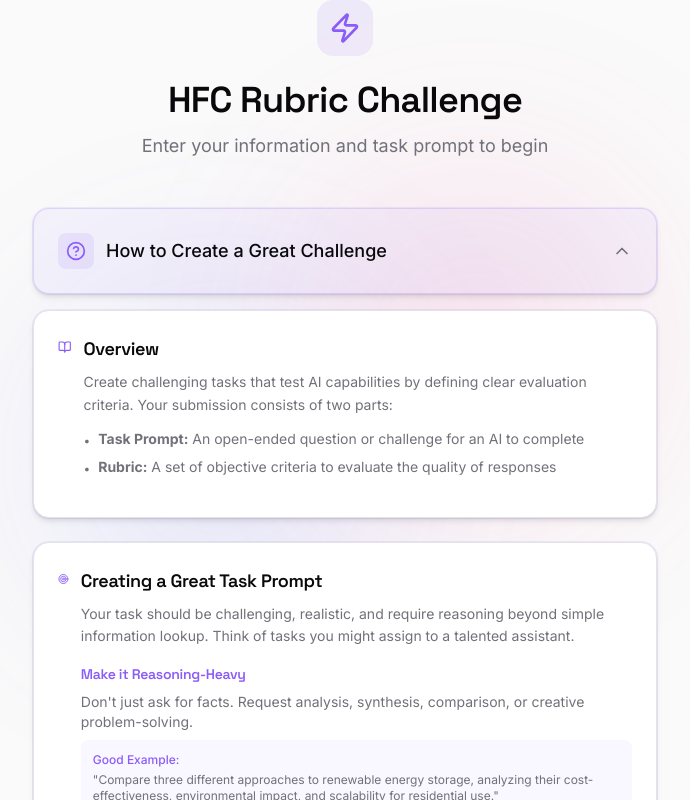
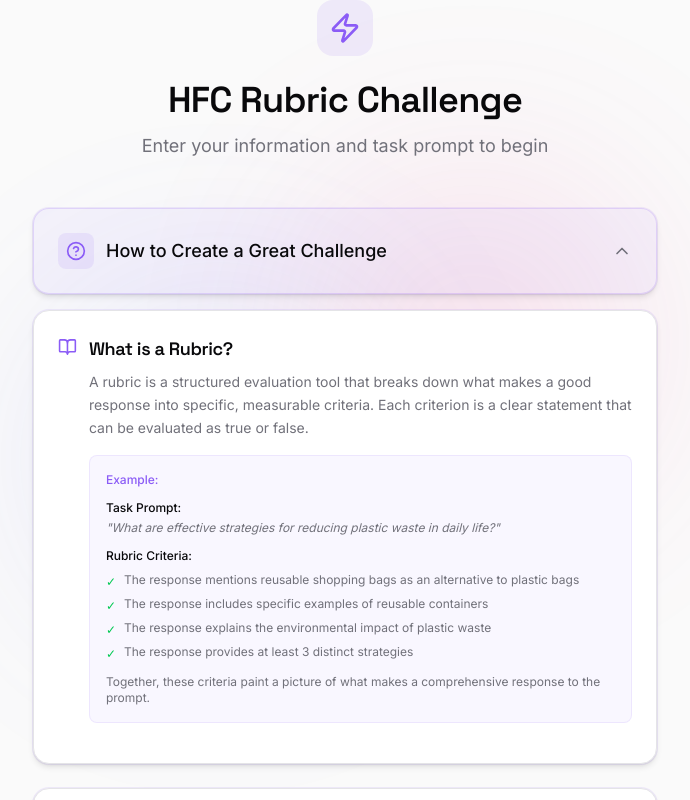
Before and after one commit to zach-kirshner/rubric-challenge, a Next.js app: page /prompt in a window 1280 px wide. Both pictures are taken after a click on the button "How to Create a Great Challenge". Shown: the top 800 px of the page, without its empty margins (295-985 px from the left). Built offline with nearby package versions, Linux system fonts and the light colour scheme.

Commit message:
Improve instructions with clearer rubric explanation and better examples

```diff
--- a/src/app/prompt/page.tsx
+++ b/src/app/prompt/page.tsx
@@ -218,26 +218,56 @@ export default function PromptPage() {
 
           {showInstructions && (
             <div className="mt-4 space-y-6 animate-slide-down">
-              {/* Overview */}
+              {/* What is a Rubric? */}
               <div className="card card-elevated">
                 <div className="flex items-start gap-3 mb-4">
                   <BookOpen className="w-5 h-5 mt-0.5" style={{ color: 'var(--gradient-mid)' }} />
+                  <div className="w-full">
+                    <h3 className="font-semibold text-lg mb-2">What is a Rubric?</h3>
+                    <p className="text-sm leading-relaxed mb-4" style={{ color: 'var(--color-muted-foreground)' }}>
+                      A rubric is a structured evaluation tool that breaks down what makes a good response into specific,
+                      measurable criteria. Each criterion is a clear statement that can be evaluated as true or false.
+                    </p>
+
+                    {/* Example */}
+                    <div className="p-4 rounded-lg" style={{ background: 'rgba(139, 92, 246, 0.05)', border: '1px solid rgba(139, 92, 246, 0.1)' }}>
+                      <p className="text-xs font-medium mb-3" style={{ color: 'var(--gradient-mid)' }}>Example:</p>
+
+                      <div className="space-y-3">
                         <div>
-                    <h3 className="font-semibold text-lg mb-2">Overview</h3>
-                    <p className="text-sm leading-relaxed" style={{ color: 'var(--color-muted-foreground)' }}>
-                      Create challenging tasks that test AI capabilities by defining clear evaluation criteria.
-                      Your submission consists of two parts:
+                          <p className="text-xs font-medium mb-1">Task Prompt:</p>
+                          <p className="text-xs italic" style={{ color: 'var(--color-muted-foreground)' }}>
+                            "What are effective strategies for reducing plastic waste in daily life?"
                           </p>
-                    <ul className="mt-3 space-y-2 text-sm" style={{ color: 'var(--color-muted-foreground)' }}>
+                        </div>
+
+                        <div>
+                          <p className="text-xs font-medium mb-2">Rubric Criteria:</p>
+                          <ul className="space-y-1.5 text-xs" style={{ color: 'var(--color-muted-foreground)' }}>
                             <li className="flex items-start gap-2">
-                        <span className="text-xs mt-1">•</span>
-                        <span><strong>Task Prompt:</strong> An open-ended question or challenge for an AI to complete</span>
+                              <span className="text-green-500 mt-0.5">✓</span>
+                              <span>The response mentions reusable shopping bags as an alternative to plastic bags</span>
                             </li>
                             <li className="flex items-start gap-2">
-                        <span className="text-xs mt-1">•</span>
-                        <span><strong>Rubric:</strong> A set of objective criteria to evaluate the quality of responses</span>
+                              <span className="text-green-500 mt-0.5">✓</span>
+                              <span>The response includes specific examples of reusable containers</span>
+                            </li>
+                            <li className="flex items-start gap-2">
+                              <span className="text-green-500 mt-0.5">✓</span>
+                              <span>The response explains the environmental impact of plastic waste</span>
+                            </li>
+                            <li className="flex items-start gap-2">
+                              <span className="text-green-500 mt-0.5">✓</span>
+                              <span>The response provides at least 3 distinct strategies</span>
                             </li>
                           </ul>
+                        </div>
+                      </div>
+
+                      <p className="text-xs mt-3" style={{ color: 'var(--color-muted-foreground)' }}>
+                        Together, these criteria paint a picture of what makes a comprehensive response to the prompt.
+                      </p>
+                    </div>
                   </div>
                 </div>
               </div>
@@ -249,45 +279,47 @@ export default function PromptPage() {
                   <div>
                     <h3 className="font-semibold text-lg mb-2">Creating a Great Task Prompt</h3>
                     <p className="text-sm leading-relaxed mb-4" style={{ color: 'var(--color-muted-foreground)' }}>
-                      Your task should be challenging, realistic, and require reasoning beyond simple information lookup.
-                      Think of tasks you might assign to a talented assistant.
+                      Your task prompt is the foundation. It should be challenging enough that AI models need to demonstrate
+                      real understanding and reasoning to succeed.
                     </p>
 
                     <div className="space-y-4">
                       <div>
-                        <h4 className="font-medium text-sm mb-2" style={{ color: 'var(--gradient-mid)' }}>Make it Reasoning-Heavy</h4>
+                        <h4 className="font-medium text-sm mb-2" style={{ color: 'var(--gradient-mid)' }}>Make it Open-Ended</h4>
                         <p className="text-sm" style={{ color: 'var(--color-muted-foreground)' }}>
-                          Don't just ask for facts. Request analysis, synthesis, comparison, or creative problem-solving.
+                          Allow for multiple valid approaches and responses. The best tasks have many possible good answers
+                          that can still be evaluated objectively.
+                        </p>
+                      </div>
+
+                      <div>
+                        <h4 className="font-medium text-sm mb-2" style={{ color: 'var(--gradient-mid)' }}>Require Analysis & Synthesis</h4>
+                        <p className="text-sm" style={{ color: 'var(--color-muted-foreground)' }}>
+                          Don't just ask for information retrieval. Request comparison, evaluation, problem-solving,
+                          or creative application of concepts.
                         </p>
                         <div className="mt-2 p-3 rounded-lg" style={{ background: 'rgba(139, 92, 246, 0.05)' }}>
                           <p className="text-xs font-medium mb-1" style={{ color: 'var(--gradient-mid)' }}>Good Example:</p>
                           <p className="text-xs" style={{ color: 'var(--color-muted-foreground)' }}>
-                            "Compare three different approaches to renewable energy storage, analyzing their cost-effectiveness,
-                            environmental impact, and scalability for residential use."
+                            "Design a sustainable urban transportation system for a mid-sized city, considering environmental
+                            impact, cost-effectiveness, and accessibility for all residents."
                           </p>
                         </div>
                       </div>
 
                       <div>
-                        <h4 className="font-medium text-sm mb-2" style={{ color: 'var(--gradient-mid)' }}>Be Specific & Clear</h4>
+                        <h4 className="font-medium text-sm mb-2" style={{ color: 'var(--gradient-mid)' }}>Be Specific About Requirements</h4>
                         <p className="text-sm" style={{ color: 'var(--color-muted-foreground)' }}>
-                          Provide enough context for the task to be understood without ambiguity. Include any constraints
-                          or specific requirements.
+                          Include any constraints, format requirements, or specific aspects that must be addressed.
+                          This helps generate more precise evaluation criteria.
                         </p>
                       </div>
 
                       <div>
-                        <h4 className="font-medium text-sm mb-2" style={{ color: 'var(--gradient-mid)' }}>Keep it Open-Ended</h4>
+                        <h4 className="font-medium text-sm mb-2" style={{ color: 'var(--gradient-mid)' }}>Target Appropriate Difficulty</h4>
                         <p className="text-sm" style={{ color: 'var(--color-muted-foreground)' }}>
-                          Allow for multiple valid approaches while maintaining objective evaluation criteria.
-                          The best tasks have many possible good answers.
-                        </p>
-                      </div>
-
-                      <div>
-                        <h4 className="font-medium text-sm mb-2" style={{ color: 'var(--gradient-mid)' }}>Make it Realistic</h4>
-                        <p className="text-sm" style={{ color: 'var(--color-muted-foreground)' }}>
-                          Create tasks that reflect real-world needs - something you or others might actually need help with.
+                          Aim for tasks where current AI models might achieve about 50% of the criteria. Too easy or
+                          too hard won't effectively differentiate performance.
                         </p>
                       </div>
                     </div>
@@ -295,48 +327,64 @@ export default function PromptPage() {
                 </div>
               </div>
 
-              {/* Understanding Rubrics */}
+              {/* What Makes a Good Rubric */}
               <div className="card card-elevated">
                 <div className="flex items-start gap-3 mb-4">
                   <CheckCircle className="w-5 h-5 mt-0.5" style={{ color: 'var(--gradient-mid)' }} />
                   <div>
-                    <h3 className="font-semibold text-lg mb-2">Understanding Rubrics</h3>
+                    <h3 className="font-semibold text-lg mb-2">What Makes a Good Rubric?</h3>
                     <p className="text-sm leading-relaxed mb-4" style={{ color: 'var(--color-muted-foreground)' }}>
-                      After you submit your prompt, our AI will generate a rubric - a set of criteria to evaluate responses.
-                      Each criterion is a statement that can be marked as true or false.
+                      Our AI will generate evaluation criteria based on your prompt. Understanding what makes
+                      good criteria helps you review and refine them effectively.
                     </p>
 
                     <div className="space-y-4">
                       <div>
-                        <h4 className="font-medium text-sm mb-2" style={{ color: 'var(--gradient-mid)' }}>What Makes a Good Rubric?</h4>
+                        <h4 className="font-medium text-sm mb-2" style={{ color: 'var(--gradient-mid)' }}>Key Principles</h4>
                         <ul className="space-y-2 text-sm" style={{ color: 'var(--color-muted-foreground)' }}>
                           <li className="flex items-start gap-2">
                             <span className="text-xs mt-1">•</span>
-                            <span><strong>Comprehensive:</strong> Covers all important aspects of a good response</span>
+                            <div>
+                              <span className="font-medium">Atomic:</span> Each criterion evaluates exactly one distinct aspect
+                              <div className="mt-1 text-xs opacity-80">
+                                ❌ "Mentions the capital is Ottawa and has 10 provinces"<br/>
+                                ✅ "Mentions the capital of Canada is Ottawa"<br/>
+                                ✅ "States that Canada has 10 provinces"
+                              </div>
+                            </div>
                           </li>
                           <li className="flex items-start gap-2">
                             <span className="text-xs mt-1">•</span>
-                            <span><strong>Objective:</strong> Each criterion can be clearly evaluated as true or false</span>
+                            <div>
+                              <span className="font-medium">Specific:</span> Clear, binary (true/false) statements that are objective
+                              <div className="mt-1 text-xs opacity-80">
+                                ❌ "The response is well-written"<br/>
+                                ✅ "The response includes at least 3 specific examples"
+                              </div>
+                            </div>
                           </li>
                           <li className="flex items-start gap-2">
                             <span className="text-xs mt-1">•</span>
-                            <span><strong>Diverse:</strong> Includes different types of requirements (accuracy, reasoning, structure, etc.)</span>
+                            <div>
+                              <span className="font-medium">Self-contained:</span> Contains all information needed to evaluate
+                              <div className="mt-1 text-xs opacity-80">
+                                ❌ "Mentions the largest planet"<br/>
+                                ✅ "Identifies Jupiter as the largest planet in our solar system"
+                              </div>
+                            </div>
                           </li>
                           <li className="flex items-start gap-2">
                             <span className="text-xs mt-1">•</span>
-                            <span><strong>Balanced:</strong> Not overly restrictive - allows for creative, valid responses</span>
+                            <div>
+                              <span className="font-medium">Comprehensive:</span> Together, criteria cover all important aspects of a good response
+                            </div>
                           </li>
-                        </ul>
+                          <li className="flex items-start gap-2">
+                            <span className="text-xs mt-1">•</span>
+                            <div>
+                              <span className="font-medium">Diverse:</span> Include different types of requirements (facts, reasoning, structure, examples)
                             </div>
-
-                      <div className="p-3 rounded-lg" style={{ background: 'rgba(139, 92, 246, 0.05)' }}>
-                        <p className="text-xs font-medium mb-2" style={{ color: 'var(--gradient-mid)' }}>Example Rubric Criteria:</p>
-                        <ul className="space-y-1 text-xs" style={{ color: 'var(--color-muted-foreground)' }}>
-                          <li>✓ The response identifies at least three renewable energy storage methods</li>
-                          <li>✓ Cost comparisons include specific price ranges or data</li>
-                          <li>✓ Environmental impact is discussed with concrete examples</li>
-                          <li>✓ Scalability challenges are addressed for each method</li>
-                          <li>✓ The response includes a clear recommendation with justification</li>
+                          </li>
                         </ul>
                       </div>
                     </div>
@@ -351,23 +399,23 @@ export default function PromptPage() {
                     <Zap className="w-5 h-5" style={{ color: 'var(--gradient-mid)' }} />
                   </div>
                   <div>
-                    <h3 className="font-semibold text-lg mb-2">Next Steps</h3>
+                    <h3 className="font-semibold text-lg mb-2">Your Workflow</h3>
                     <ol className="space-y-2 text-sm" style={{ color: 'var(--color-muted-foreground)' }}>
                       <li className="flex items-start gap-2">
                         <span className="font-medium">1.</span>
-                        <span>Enter your information and task prompt below</span>
+                        <span>Enter your information and craft a challenging task prompt</span>
                       </li>
                       <li className="flex items-start gap-2">
                         <span className="font-medium">2.</span>
-                        <span>Our AI will analyze your prompt and generate evaluation criteria</span>
+                        <span>Our AI analyzes your prompt and generates evaluation criteria</span>
                       </li>
                       <li className="flex items-start gap-2">
                         <span className="font-medium">3.</span>
-                        <span>Review and refine the generated rubric on the next page</span>
+                        <span>Review the generated rubric - add, edit, or remove criteria as needed</span>
                       </li>
                       <li className="flex items-start gap-2">
                         <span className="font-medium">4.</span>
-                        <span>Submit your challenge for evaluation</span>
+                        <span>Submit your finalized challenge for the competition</span>
                       </li>
                     </ol>
                   </div>
```
Lines whose indentation alone changed are shown as unchanged.
